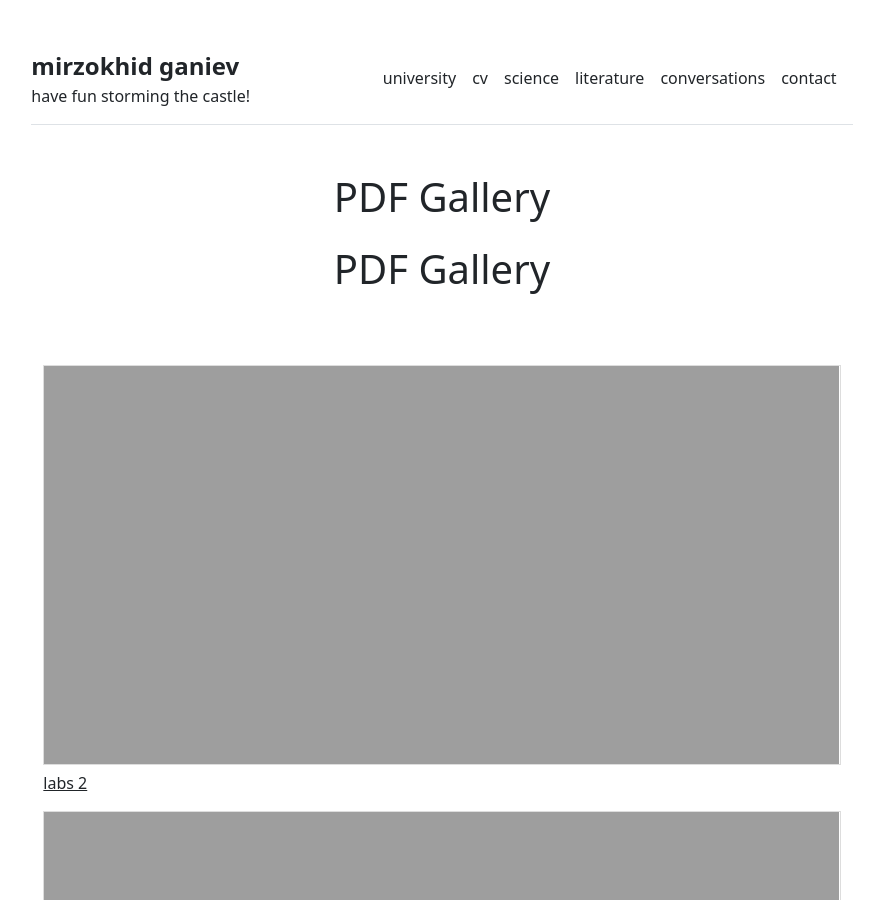
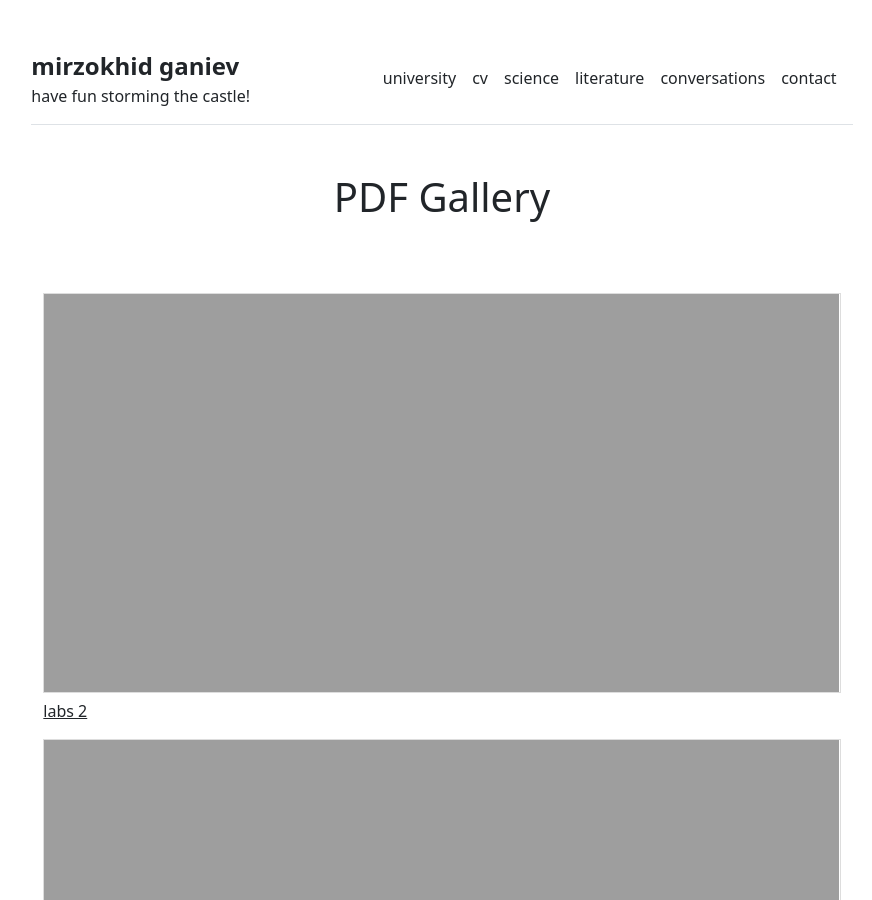
Before and after one commit to Mirzokhid/mirzokhid.github.io, a Jekyll site: the page built from science/labs.md, in a window 1280 px wide and 900 px high. Shown: the whole window, without its empty margins (198-1070 px from the left). Built offline with Jekyll 4.4.1, drawn with Linux system fonts in a browser that asks for light colours.

Commit message:
Update labs.html

```diff
--- a/_layouts/labs.html
+++ b/_layouts/labs.html
@@ -30,7 +30,6 @@ layout: default
 </head>
 <body>
   <div class="container mt-5">
-    <h1 class="text-center mb-4">PDF Gallery</h1>
      <div class="row g-5 mb-5">
     <h1 class="text-center mb-4">PDF Gallery</h1>
      <div>
```
